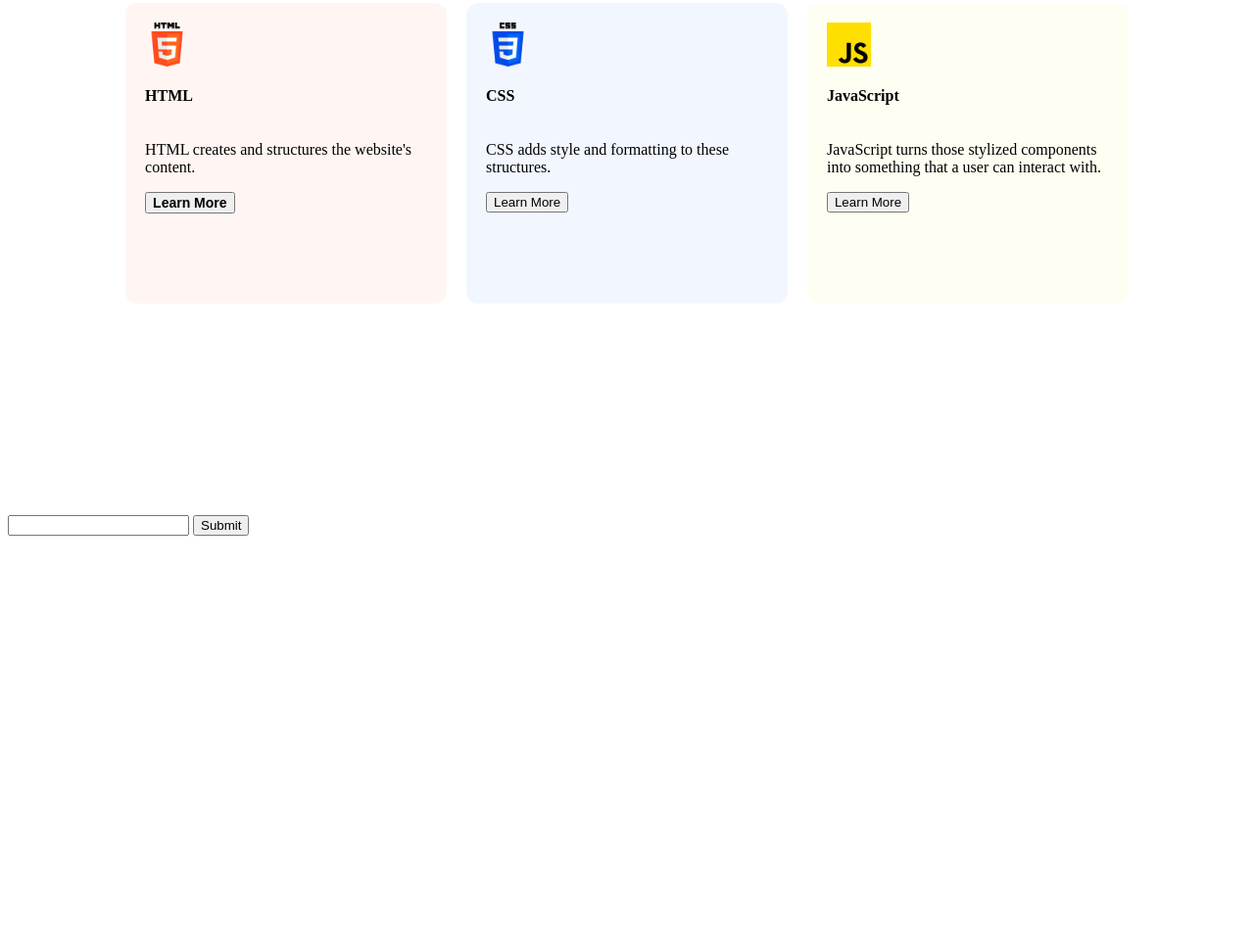
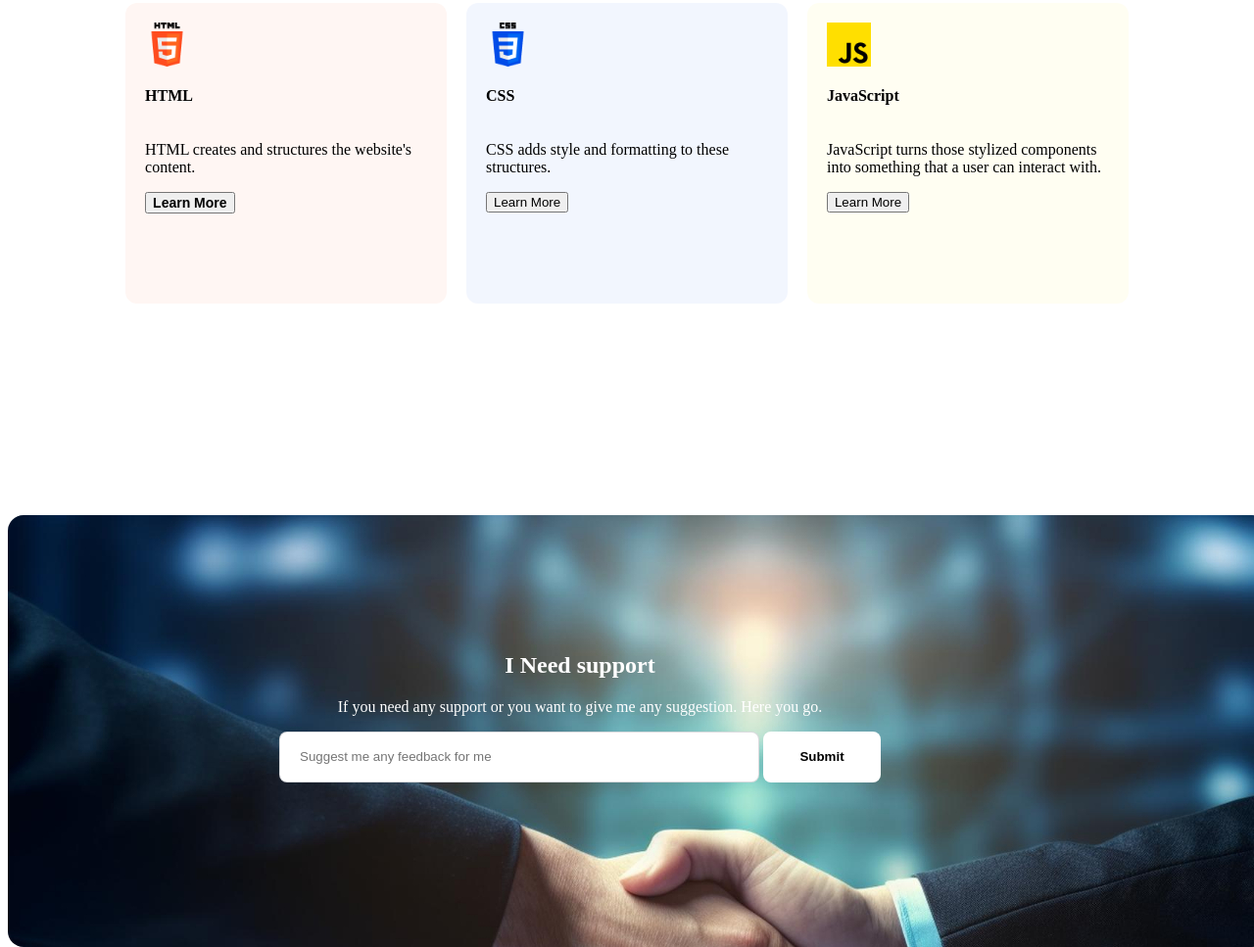
Before and after one commit to Rifat-shermin/Assinment1-for-programming-hero, a plain HTML site: page index.html in a window 1280 px wide. Shown: the part 2514-3481 px from the top of the page at 98% size. Before the commit the page ends 3069 px from the top, so only its background shows below. Drawn offline with Linux system fonts and the light colour scheme.

Commit message:
support part commit

```diff
--- a/Styles/style.css
+++ b/Styles/style.css
@@ -304,3 +304,83 @@ padding: 0px;
 
 
 /* ......."My current Target" style end........ */
+
+
+.support{
+    background-image: url(../assets/handshake.jpg);
+
+position: absolute;
+width: 1190px;
+height: 313px;
+/* left: 150px;
+right: 150px;
+top: 4752px;
+bottom: 180px; */
+/* Auto layout */
+display: flex;
+flex-direction: column;
+justify-content: flex-start;
+align-items: flex-start;
+padding: 64px 48px 64px 48px;
+
+border-radius: 16px;
+
+background: rgba(0, 0, 0, 0.2),rgba(0, 0, 0, 0.2),rgba(0, 0, 0, 0.2),
+
+
+/*
+    width: 1290px;
+    height: 525px;
+    position: relative;
+    left: 0;
+    right: 0;
+    top: 10px;
+    bottom: 4462px; */
+
+}
+.support-view{
+    width: 852px;
+    height: 85px;
+    display: flex;
+    flex-direction: column;
+    justify-content: center;
+    align-items: center;
+    padding: 40px 50px;
+     margin: 50px 60px; */
+
+}
+
+.support-title{
+    color:rgb(255, 255, 255);
+    text-align: center;
+}
+
+.support-description{
+
+    font-size: 16px;
+    font-weight: 400;
+    text-align: center;
+    color:rgb(255, 255, 255);
+
+}
+.btn-text{
+
+    width: 490px;
+    height: 52px;
+    padding: 19px 20px 19px 20px;
+
+    box-sizing: border-box;
+    border: 1px solid rgba(13, 19, 33, 0.15);
+    border-radius: 8px;
+
+    background: rgb(255, 255, 255);
+}
+.btn-submit{
+    width: 120px;
+    height: 52px;
+    padding: 17px 20px 17px 20px;
+    border-radius: 8px;
+    border: none;
+    background: rgb(255, 255, 255);
+    font-weight: 800;
+}
--- a/index.html
+++ b/index.html
@@ -127,14 +127,18 @@
 
     <!-- "I Need support" start -->
      <section class="support">
-        <div class="support-head">
+        <div class="support-view">
+            <div class="support-head">
+                <h2 class="support-title">I Need support</h2>
+                <p class="support-description">If you need any support or you want to give me any suggestion. Here you go.</p>
 
+            </div>
+            <div class="support-button">
+                <input class="btn-text" type="text" placeholder="Suggest me any feedback for me" >
+                <button class="btn-submit">Submit</button>
+            </div>
+        </div>
 
-        </div>
-        <div class="support-button">
-            <input  type="text " >
-            <button>Submit</button>
-        </div>
      </section>
     <!-- "I Need support" end -->
 
```
